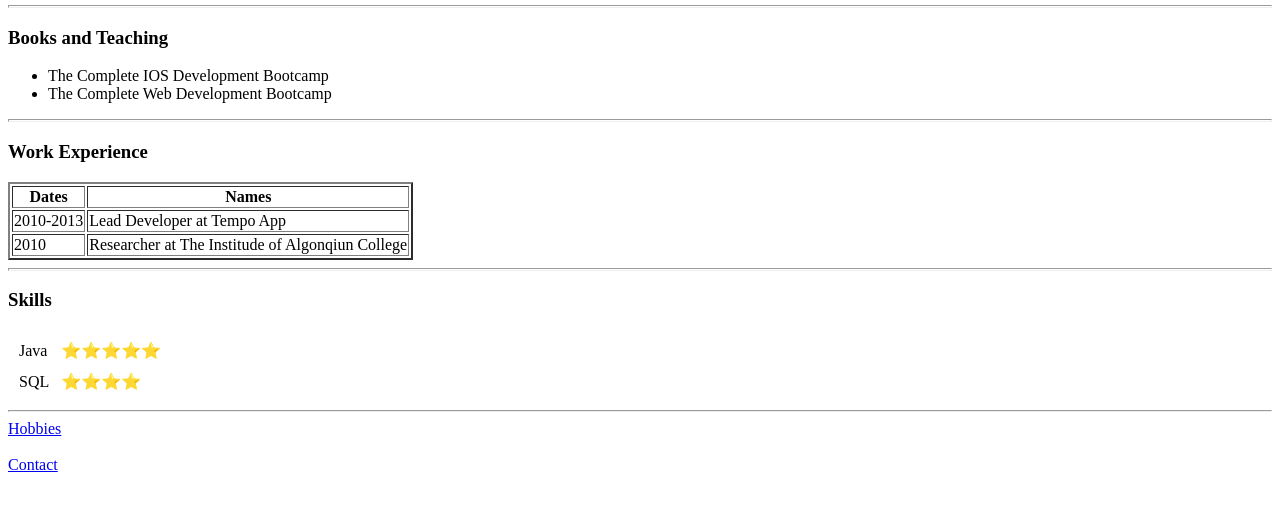
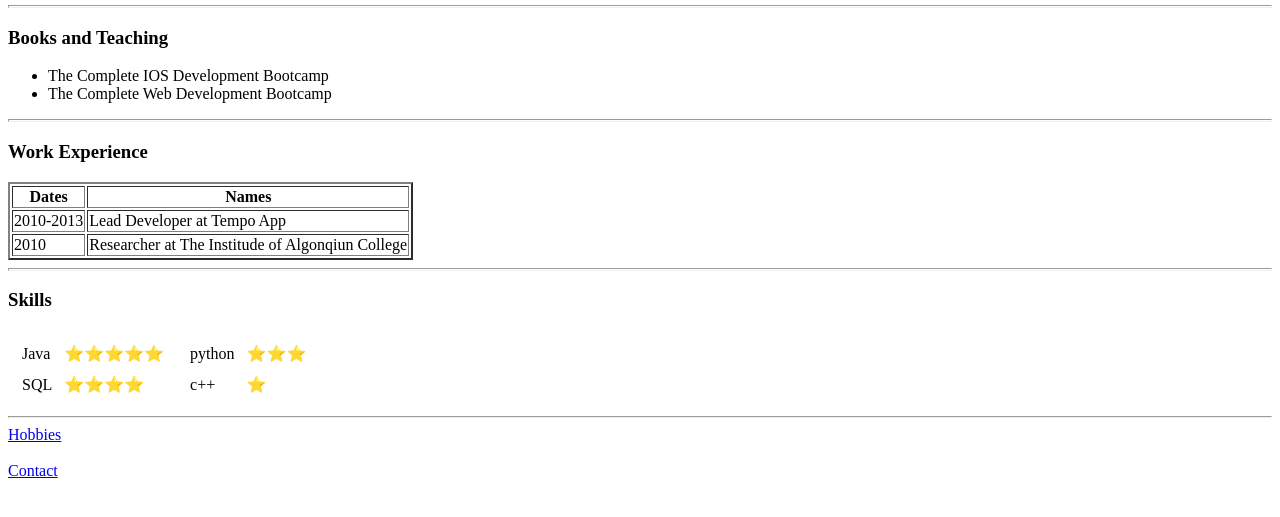
Before and after one commit to KulwinderKhangura/life, a plain HTML site: page index.html in a window 1280 px wide. Shown: the part 201-718 px from the top of the page. Drawn offline with Linux system fonts and the light colour scheme.

Commit message:
Update index.html

```diff
--- a/index.html
+++ b/index.html
@@ -51,7 +51,9 @@
 
   <h3>Skills</h3>
 
-<table cellspacing="10px">
+  <table>
+   <tr>
+     <td> <table cellspacing="10px">
 
         <tr>
           <td>Java</td>
@@ -60,6 +62,21 @@
         <tr>
           <td>SQL</td>
         <td>⭐⭐⭐⭐</td>
+        </tr>
+
+    </table></td>
+     <td><table cellspacing="10px">
+
+        <tr>
+          <td>python</td>
+        <td>⭐⭐⭐</td>
+        </tr>
+        <tr>
+          <td>c++</td>
+        <td>⭐</td>
+        </tr>
+
+    </table> </td>
     </tr>
 
     </table>
```
Lines whose indentation alone changed are shown as unchanged.
